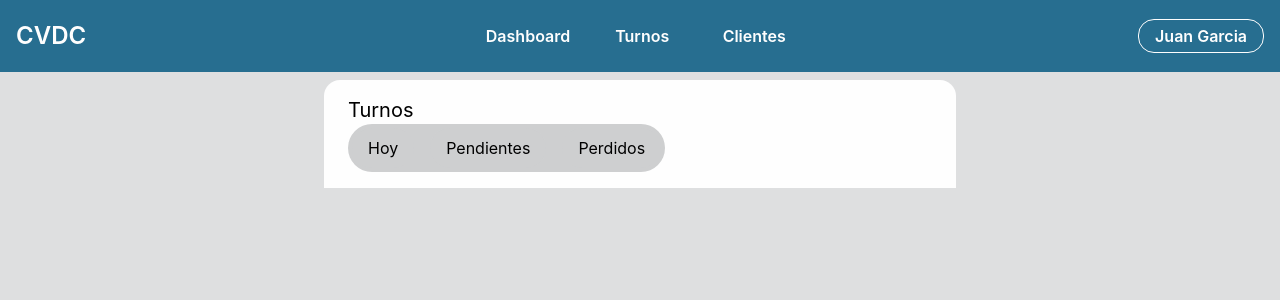
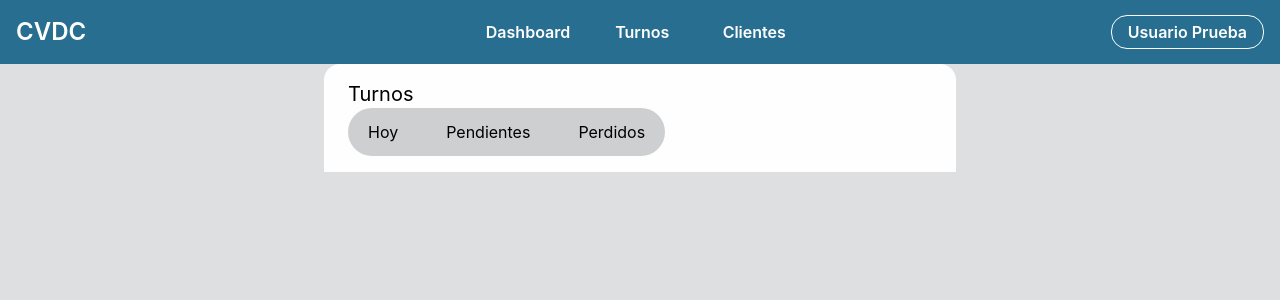
Before and after one commit to DianHuiza/VeterinaryManagement, a React (Vite) app in the folder apps/vm-front/: page /appointments in a window 1280 px wide. Shown: the top 300 px of the page. Built offline with nearby package versions, Linux system fonts and the light colour scheme.

Commit message:
feat(vm-front): Improve header

```diff
--- a/apps/vm-front/src/components/dropdown/Dropdown.tsx
+++ b/apps/vm-front/src/components/dropdown/Dropdown.tsx
@@ -2,11 +2,11 @@ import { useState } from 'react'
 
 interface DropdownProps {
   children: React.ReactNode
-  text: string
+  trigger: JSX.Element
   className?: string
 }
 
-export const Dropdown: React.FC<DropdownProps> = ({ children, text, className = ''}) => {
+export const Dropdown: React.FC<DropdownProps> = ({ children, trigger, className = ''}) => {
   const [isOpen, setIsOpen] = useState(false);
 
   const handleClick = () => {
@@ -15,8 +15,8 @@ export const Dropdown: React.FC<DropdownProps> = ({ children, text, className =
 
   return (
     <div onClick={handleClick} className='relative'>
-      <button className={className}>{text}</button>
-      <div className={`${isOpen ? '' : 'hidden'} min-w-max absolute right-0 shadow-lg rounded-md overflow-hidden bg-primary text-white z-10`}>
+      {trigger}
+      <div className={`${isOpen ? '' : 'hidden'} min-w-max absolute right-0 shadow-lg overflow-hidden z-10 ${className}`}>
         {children}
       </div>
     </div>
--- a/apps/vm-front/src/components/header/Header.tsx
+++ b/apps/vm-front/src/components/header/Header.tsx
@@ -3,7 +3,7 @@ import { UserOptionsDd } from './UserOptionDd';
 
 export const Header: React.FC = () => {
   return (
-    <header className=' fixed w-screen flex items-center px-4 py-4 bg-primary text-light'>
+    <header className=' fixed w-screen flex items-center px-4 py-3 bg-primary text-light'>
       <div className='flex-1 text-2xl font-semibold'>CVDC</div>
       <nav className=''>
         <ul className=' flex font font-semibold'>
--- a/apps/vm-front/src/components/header/UserOptionDd.tsx
+++ b/apps/vm-front/src/components/header/UserOptionDd.tsx
@@ -3,7 +3,10 @@ import { DropdownItem } from '../dropdown/DropdownItem';
 
 export const UserOptionsDd: React.FC = () => {
   return (
-    <Dropdown className=' font-semibold border rounded-2xl border-white py-1 px-4' text='Juan Garcia'>
+    <Dropdown
+      trigger={<button className=' font-semibold border rounded-2xl border-white py-1 px-4'>Usuario Prueba</button>}
+      className='mt-4 rounded-lg bg-primary'
+    >
       <DropdownItem>
         Juan Garcia
       </DropdownItem>
--- a/apps/vm-front/src/layout/BaseLayout.tsx
+++ b/apps/vm-front/src/layout/BaseLayout.tsx
@@ -5,7 +5,7 @@ const BaseLayout: React.FC = () => {
   return (
     <>
       <Header />
-      <div className='min-h-screen box-border pt-20'>
+      <div className='min-h-screen box-border pt-16'>
         <Outlet />
       </div>
     </>
```
